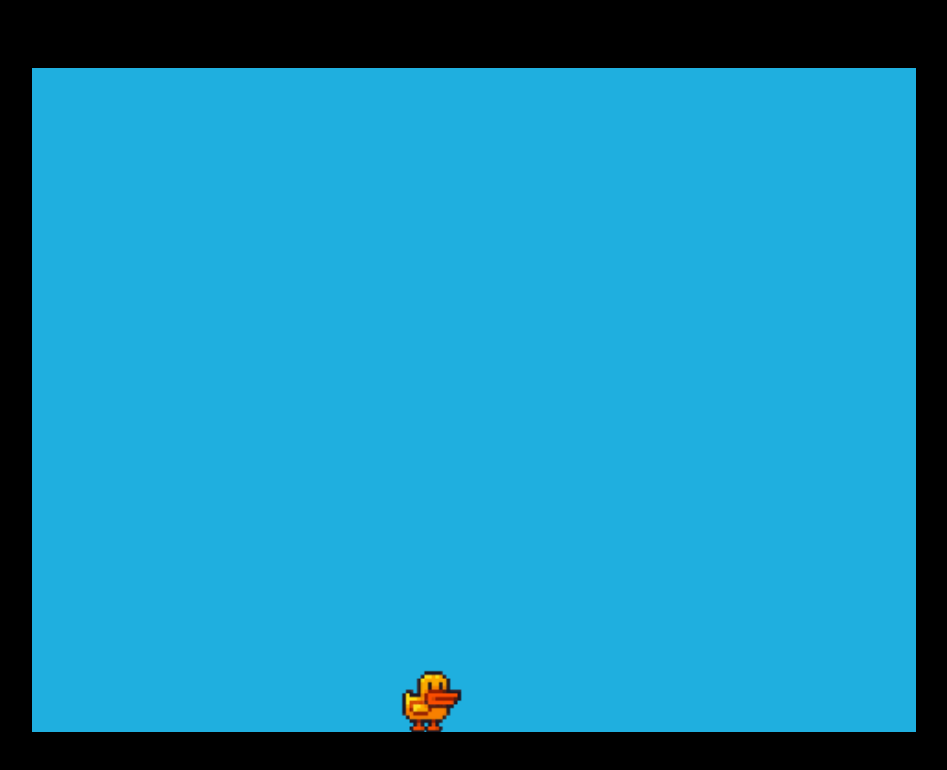
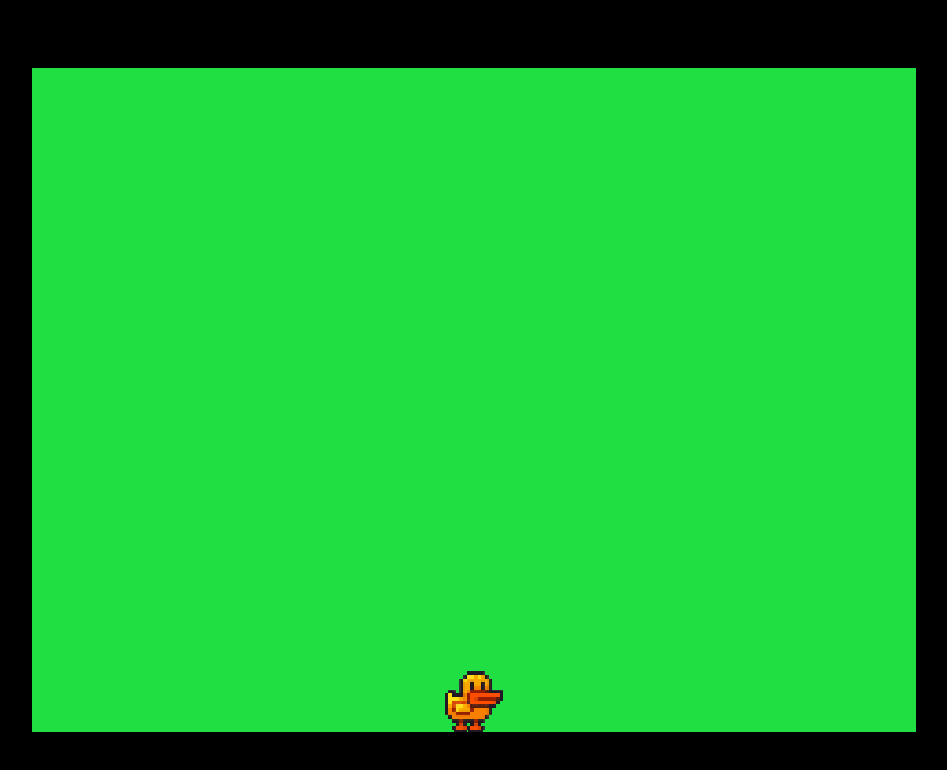
Before and after one commit to judychuepursuit/html-canvas-10.1.23, a plain HTML site: page index.html in a window 1280 px wide. Shown: the whole page, without its empty margins (166-1113 px from the left). Drawn offline with Linux system fonts and the light colour scheme.

Commit message:
left-right added

```diff
--- a/duck-game.js
+++ b/duck-game.js
@@ -1,3 +1,9 @@
+// My input -followed along then a bug, copied John's code and duck dissapeared?, I used his code and still didnt work, winds up he issue w slack:
+
+// John Goodman
+//   1:07 PM
+// When you copied the code from Slack it used an irregular newline character that the browser didn't know how to interpret
+
 // const canvas = document.getElementById("canvas")
 // // console.log(canvas)
 // const ctx = canvas.getContext("2d")
@@ -56,48 +62,221 @@
 //     duck.pos.y += 1.1
 // }, 100)
 
+
+
+
+// original code w bug from John on slack
 // game.js
+
+// const canvas = document.getElementById("canvas")
+// const ctx = canvas.getContext("2d")
+// let duckImage = new Image ()
+// duckImage.src = "duck.png"
+// class GameObject {
+//     constructor (x = 0, y = 0) {
+//         this.image = null
+//         this.position = {
+//             x: x,
+//             y: y
+//         }
+//         this.speed = {
+//             x: 0,
+//             y: 0
+//         }
+//     }
+//     draw () {
+//         ctx.drawImage(this.image, this.position.x, this.position.y)
+//     }
+//     move () {
+//         this.position.x += this.speed.x
+//         this.position.y += this.speed.y
+//         if (this.position.y > canvas.height - 34) {
+//             this.position.y = canvas.height - 34
+//         }
+//         this.speed.y += 1
+//     }
+//     jump () {
+//         this.speed.y = -20
+//     }
+// }
+// let duck = new GameObject (200, 0)
+// duck.image = duckImage
+// document.addEventListener("keydown", (event) => {
+//     if (event.code === "ArrowUp") {
+//         duck.jump()
+//     }
+// })
+// setInterval(() => {
+//     ctx.clearRect(0, 0, canvas.width, canvas.height)
+//     duck.move()
+//     duck.draw()
+// }, 30)
+
+
+
+// fixed code from John on slack
+// const canvas = document.getElementById("canvas")
+// canvas.style.imageRendering = "pixelated"
+// const ctx = canvas.getContext("2d")
+
+// let duckImage = new Image ()
+// duckImage.src = "duck.png"
+
+// class GameObject {
+//     constructor (x = 0, y = 0) {
+//         this.image = null
+//         this.position = {
+//             x: x,
+//             y: y
+//         }
+//         this.speed = {
+//             x: 0,
+//             y: 0
+//         }
+//     }
+
+//     draw () {
+//         ctx.drawImage(this.image, this.position.x, this.position.y)
+//     }
+
+//     move () {
+//         this.position.x += this.speed.x
+//         this.position.y += this.speed.y
+
+//         if (this.position.y > canvas.height - 34) {
+//             this.position.y = canvas.height - 34
+//         }
+
+//         this.speed.y += 1
+//     }
+
+//     jump () {
+//         if (this.position.y === canvas.height - 34) {
+//             this.speed.y = -20
+//         }
+//     }
+// }
+
+// let duck = new GameObject (200, 0)
+// duck.image = duckImage
+
+// document.addEventListener("keydown", (event) => {
+//     if (event.code === "ArrowUp") {
+//         duck.jump()
+//     }
+// })
+
+// setInterval(() => {
+//     ctx.clearRect(0, 0, canvas.width, canvas.height)
+//     duck.move()
+//     duck.draw()
+// }, 30)
+
+
+// Okay, so that bug was just something from copy-pasting from Slack. Try again now that it's a code block instead of a file, that should work.
+// Here's the link to the version on Github, which is the same except that the duck can also move from left to right:
+// https://github.com/j-goodman/duck-game
+
+
+
+
+
+// from Johns repo on git hubclass Game {
+
+class Game {
+    constructor () {
+        this.objects = []
+        setInterval(() => {
+            ctx.clearRect(0, 0, canvas.width, canvas.height)
+            for (let object of this.objects) {
+                object.move()
+                object.draw()
+            }
+        }, 30)
+    }
+}
+
+class GameObject {
+    constructor (x = 0, y = 0) {
+        this.image = null
+        this.pos = {
+            x: x,
+            y: y,
+        }
+        this.speed = {
+            x: 0,
+            y: 0,
+        }
+    }
+
+    move () {
+        this.pos.x += this.speed.x
+        this.pos.y += this.speed.y
+        if (this.pos.y > 326) {
+            this.pos.y = 326
+        }
+        if (this.individualMove) {
+            this.individualMove()
+        }
+    }
+
+    draw () {
+        ctx.drawImage(this.image, this.pos.x, this.pos.y)
+    }
+}
+
+class Duck extends GameObject {
+    individualMove () {
+        this.speed.y += 1
+        if (game.controller.leftKeyDown) {
+            this.speed.x = -6
+        } else if (game.controller.rightKeyDown) {
+            this.speed.x = 6
+        } else {
+            this.speed.x = 0
+        }
+    }
+
+    jump () {
+        if (this.pos.y === 326) {
+            this.speed.y = -16
+        }
+    }
+}
+
+let duck = new Duck (223, 160)
+duck.image = new Image ()
+duck.image.src = "duck.png"
 
 const canvas = document.getElementById("canvas")
 const ctx = canvas.getContext("2d")
-let duckImage = new Image ()
-duckImage.src = "duck.png"
-class GameObject {
-    constructor (x = 0, y = 0) {
-        this.image = null
-        this.position = {
-            x: x,
-            y: y
-        }
-        this.speed = {
-            x: 0,
-            y: 0
-        }
-    }
-    draw () {
-        ctx.drawImage(this.image, this.position.x, this.position.y)
-    }
-    move () {
-        this.position.x += this.speed.x
-        this.position.y += this.speed.y
-        if (this.position.y > canvas.height - 34) {
-            this.position.y = canvas.height - 34
-        }
-        this.speed.y += 1
-    }
-    jump () {
-        this.speed.y = -20
-    }
+canvas.style.imageRendering = "pixelated"
+
+const game = new Game ()
+game.objects.push(duck)
+
+game.controller = {
+    leftKeyDown: false,
+    rightKeyDown: false
 }
-let duck = new GameObject (200, 0)
-duck.image = duckImage
+
 document.addEventListener("keydown", (event) => {
     if (event.code === "ArrowUp") {
         duck.jump()
     }
+    if (event.code === "ArrowLeft") {
+        game.controller.leftKeyDown = true
+    }
+    if (event.code === "ArrowRight") {
+        game.controller.rightKeyDown = true
+    }
 })
-setInterval(() => {
-    ctx.clearRect(0, 0, canvas.width, canvas.height)
-    duck.move()
-    duck.draw()
-}, 30)
+
+document.addEventListener("keyup", (event) => {
+    if (event.code === "ArrowLeft") {
+        game.controller.leftKeyDown = false
+    }
+    if (event.code === "ArrowRight") {
+        game.controller.rightKeyDown = false
+    }
+})
--- a/index.html
+++ b/index.html
@@ -1,8 +1,8 @@
 <head>
-    <title>Sitting Duck</title>
+    <title>Cool Duck</title>
     <link rel="stylesheet" href="style.css">
     <script defer src="duck-game.js"></script>
-    <link rel="icon" type="image/x-icon" href="duck.png">
+    <link rel="icon" type="image/png" href="duck.png">
 </head>
 <body>
     <canvas id="canvas" width=480 height=360></canvas>
--- a/style.css
+++ b/style.css
@@ -6,6 +6,6 @@ body {
 }
 
 canvas {
-    background-color: #1fafdf;
+    background-color: #1fdf42;
     width: 70%;
 }
```
